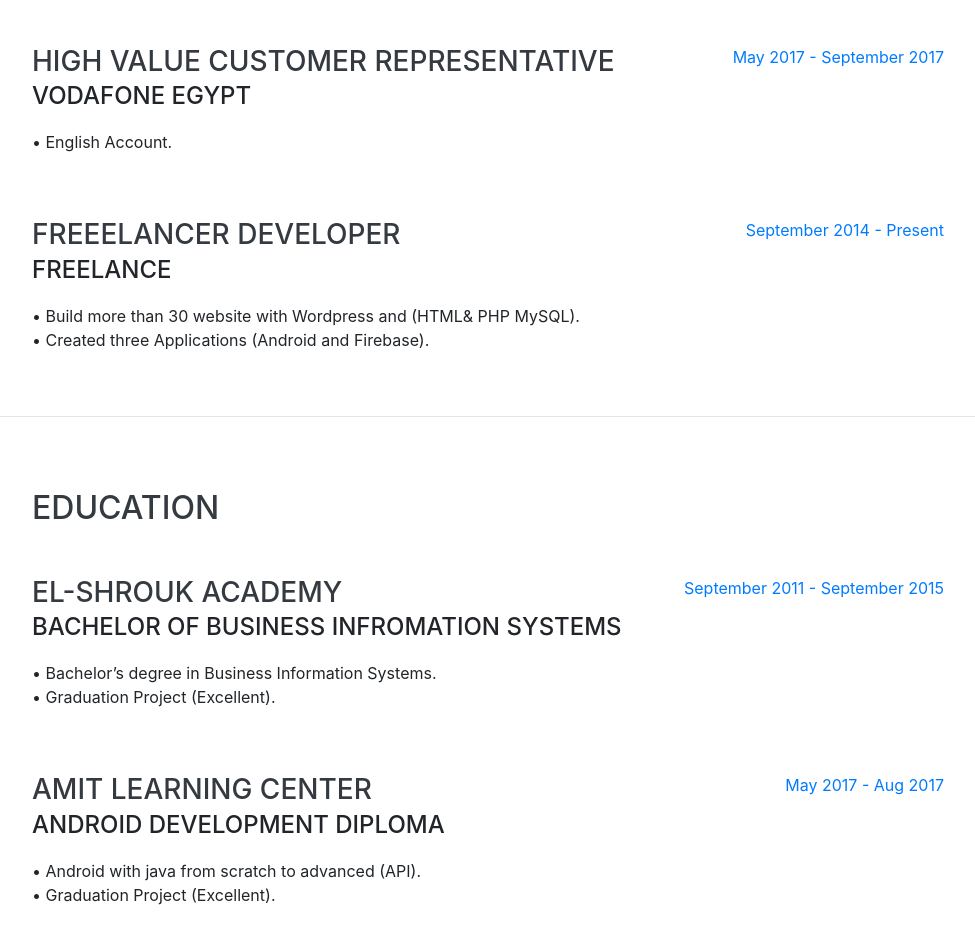
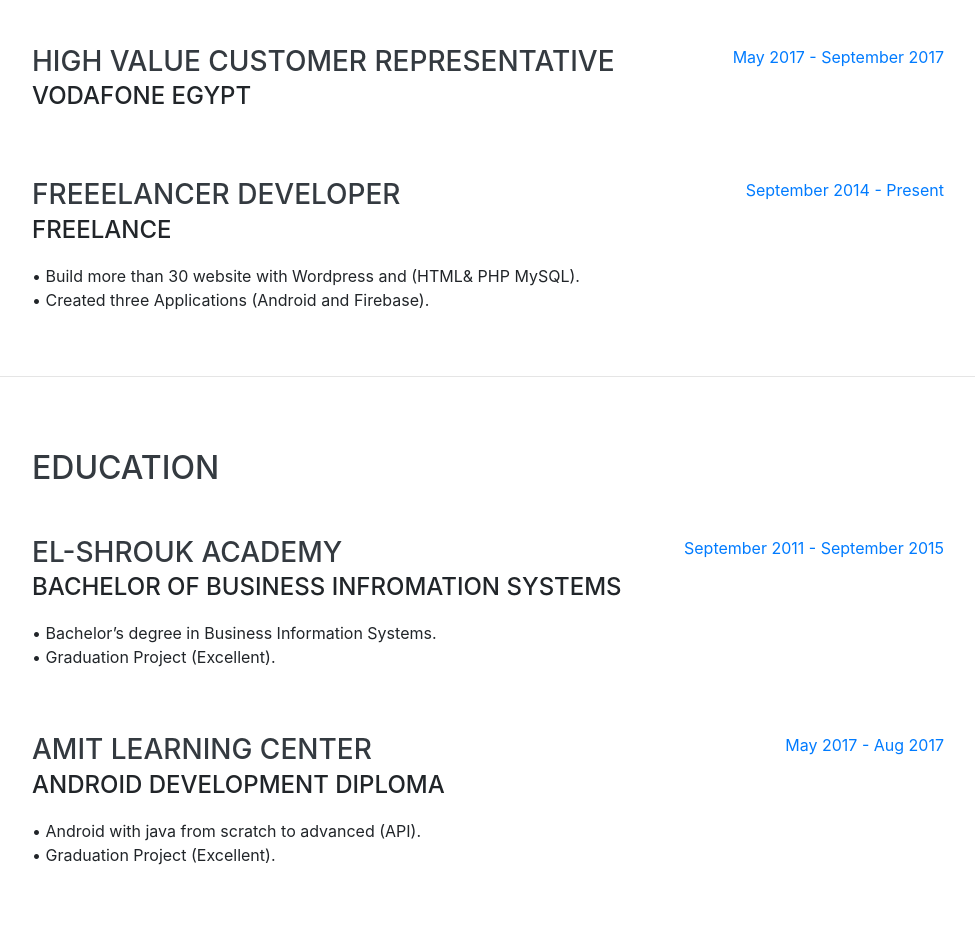
Before and after one commit to husseinm19/husseinm19.github.io, a website with bundled scripts: page index.html in a window 1280 px wide. Shown: the part 1406-2333 px from the top of the page, without its empty margins (288-1263 px from the left). Built offline with nearby package versions, Linux system fonts and the light colour scheme; a web font is replaced by a local one.

Commit message:
Update index.html

```diff
--- a/index.html
+++ b/index.html
@@ -136,7 +136,7 @@ graduated from El Shorouk Academy class of (2015).</p>
           <div class="resume-content">
             <h3 class="mb-0">High value customer representative</h3>
             <div class="subheading mb-3">Vodafone Egypt</div>
-            <p>•	English Account.</p>
+<!--             <p>•	English Account.</p> -->
           </div>
           <div class="resume-date text-md-right">
             <span class="text-primary">May 2017 - September 2017</span>
```
